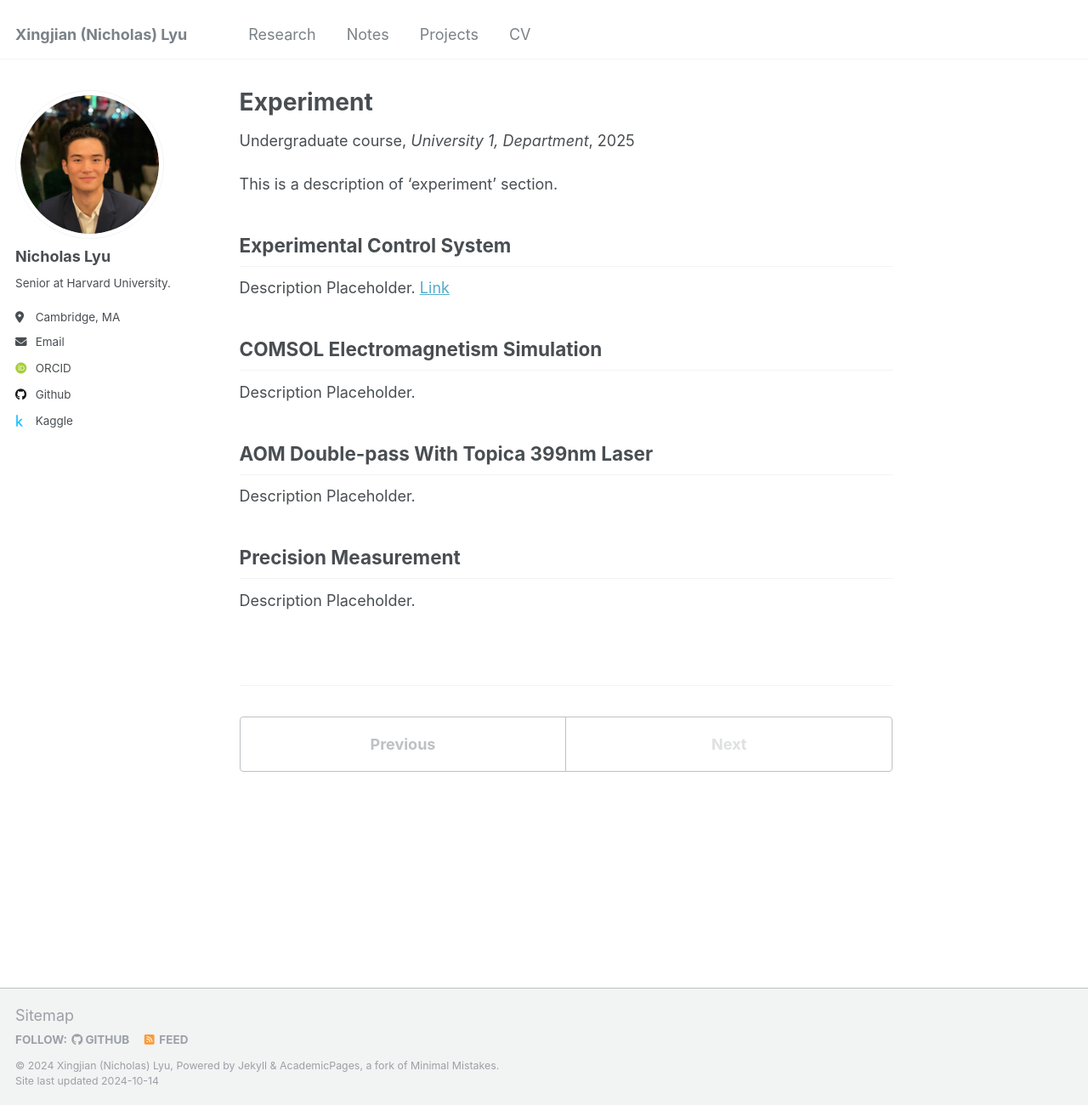
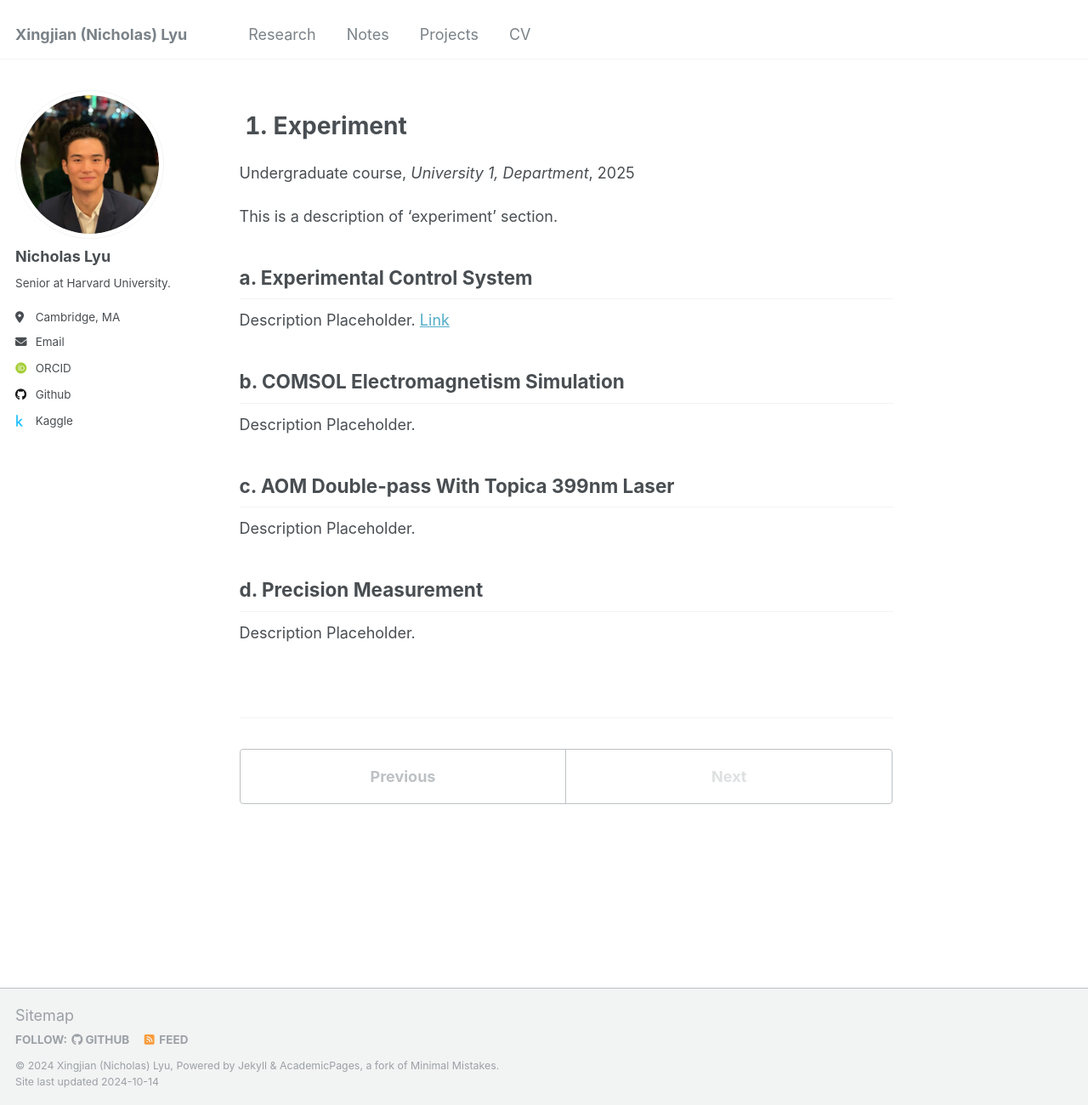
Before and after one commit to nlyu1/nlyu1.github.io, a Jekyll site: the page built from _teaching/2025-experiment.md, in a window 1280 px wide and 1300 px high. Shown: the whole window at 85% size. Built offline with Jekyll 4.4.1, drawn with Linux system fonts in a browser that asks for light colours; some web fonts are replaced.

```diff
--- a/_teaching/2025-experiment.md
+++ b/_teaching/2025-experiment.md
@@ -10,23 +10,23 @@ location: "City, Country"
 
 This is a description of 'experiment' section.
 
-Experimental Control System
+a. Experimental Control System
 ------
 
 Description Placeholder.
 [Link](https://github.com/Semeghini-Lab/NI-experiment-control){:target="_blank"}
 
-COMSOL Electromagnetism Simulation
+b. COMSOL Electromagnetism Simulation
 ------
 
 Description Placeholder.
 
-AOM Double-pass With Topica 399nm Laser
+c. AOM Double-pass With Topica 399nm Laser
 ------
 
 Description Placeholder.
 
-Precision Measurement
+d. Precision Measurement
 ------
 
 Description Placeholder.
```
Also changed, not shown: other parts of _teaching/2025-experiment.md (+1 -1 lines), _teaching/2023-finalprojects.md (+3 -3 lines), _teaching/2024-theory.md (+2 -2 lines).
